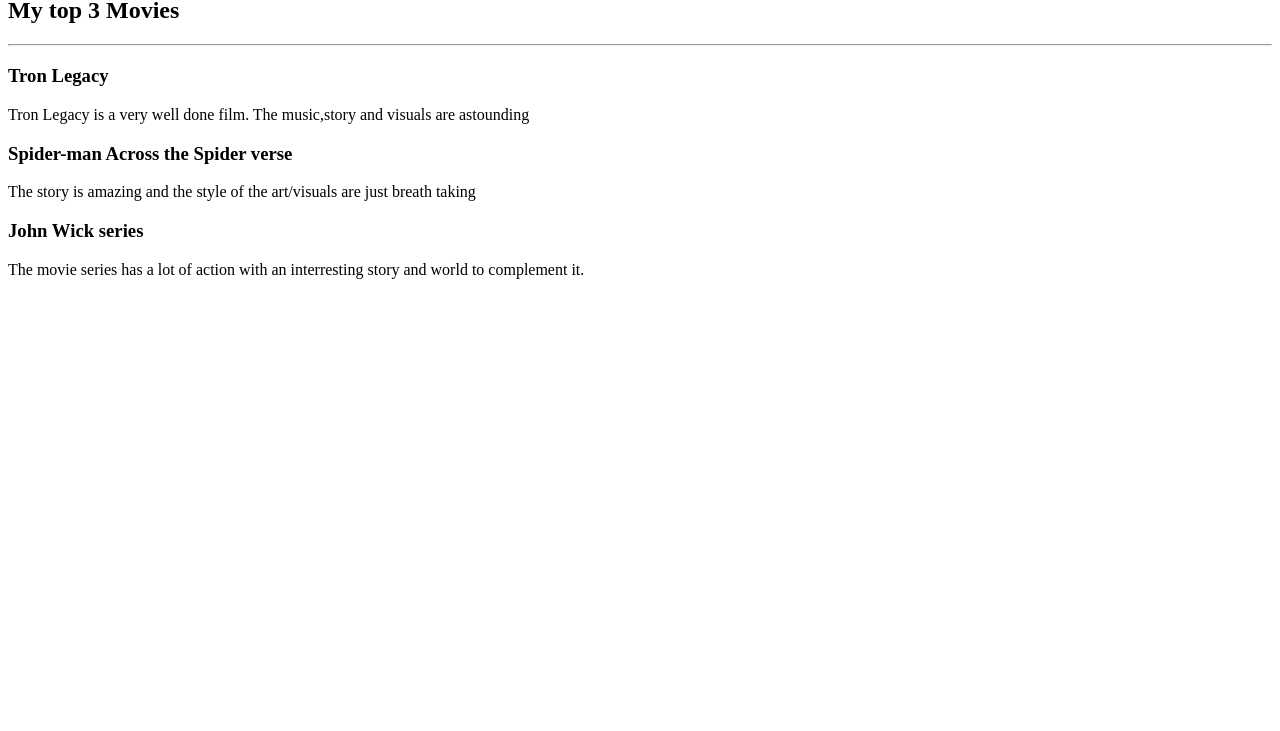
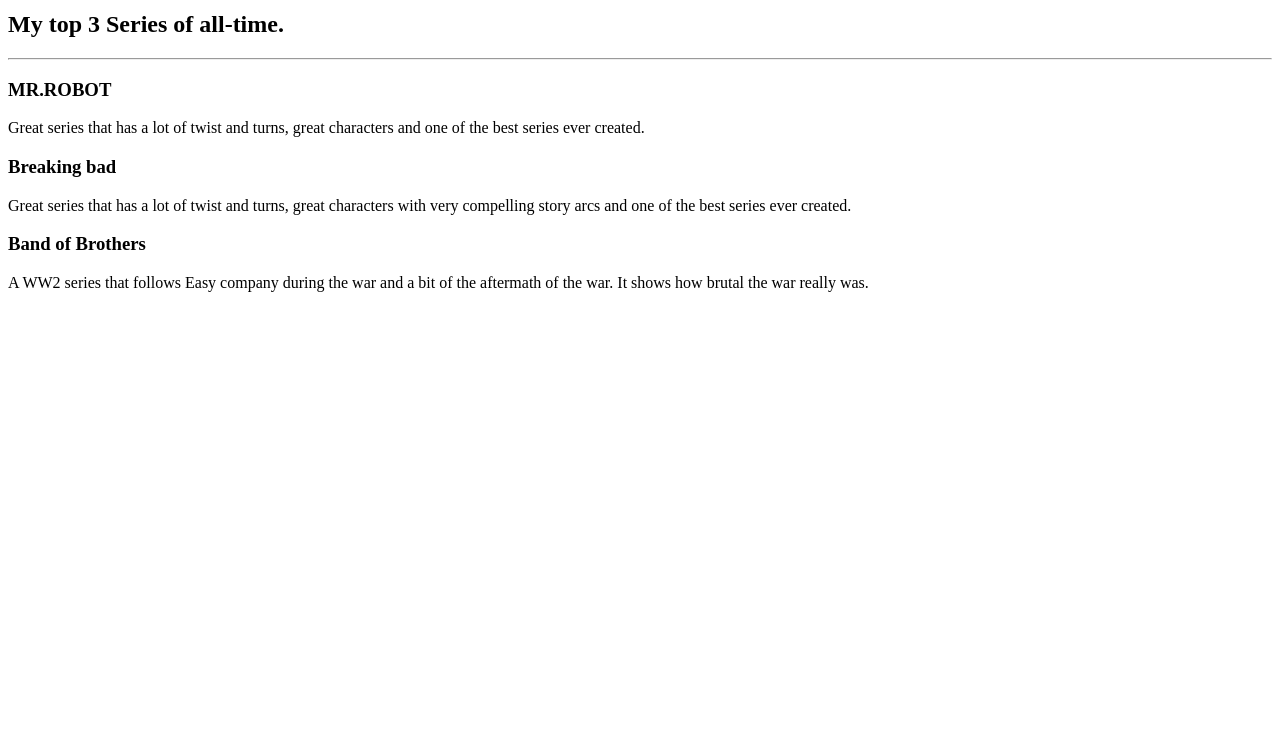
Before and after one commit to Recline25/HTML-Portfolio, a plain HTML site: page public/movie-ranking.html in a window 1280 px wide. Shown: the part 69-800 px from the top of the page. Drawn offline with Linux system fonts and the light colour scheme.

Commit message:
Update movie-ranking.html
changed from movie ranking to series ranking

```diff
--- a/public/movie-ranking.html
+++ b/public/movie-ranking.html
@@ -1,10 +1,28 @@
-<!-- Write your code below -->
-<h1>The Best Movies according to Almero</h1>
-<h2>My top 3 Movies</h2>
-<hr />
-<h3>Tron Legacy</h3>
-<p>Tron Legacy is a very well done film. The music,story and visuals are astounding</p>
-<h3>Spider-man Across the Spider verse </h3>
-<p>The story is amazing and the style of the art/visuals are just breath taking </p>
-<h3>John Wick series</h3>
-<p>The movie series has a lot of action with an interresting story and world to complement it.</p>
+<!DOCTYPE html>
+<html lang="en">
+  <head>
+    <meta charset="UTF-8" />
+    <meta name="viewport" content="width=device-width, initial-scale=1.0" />
+    <title>Series Ranking Website</title>
+  </head>
+  <body>
+    <h1>The Best Movies According to Almero</h1>
+    <h2>My top 3 Series of all-time.</h2>
+    <hr />
+    <h3>MR.ROBOT</h3>
+    <p>
+      Great series that has a lot of twist and turns, great characters and one
+      of the best series ever created.
+    </p>
+    <h3>Breaking bad</h3>
+    <p>
+      Great series that has a lot of twist and turns, great characters with very
+      compelling story arcs and one of the best series ever created.
+    </p>
+    <h3>Band of Brothers</h3>
+    <p>
+      A WW2 series that follows Easy company during the war and a bit of the
+      aftermath of the war. It shows how brutal the war really was.
+    </p>
+  </body>
+</html>
```
